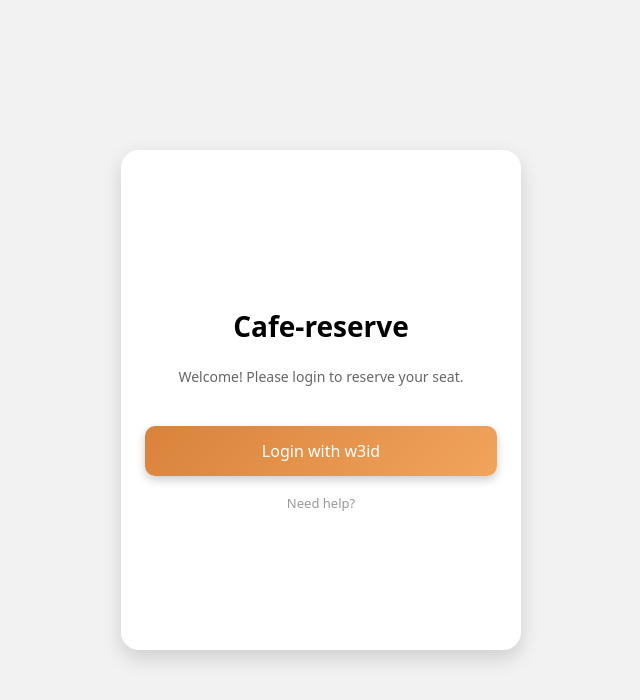
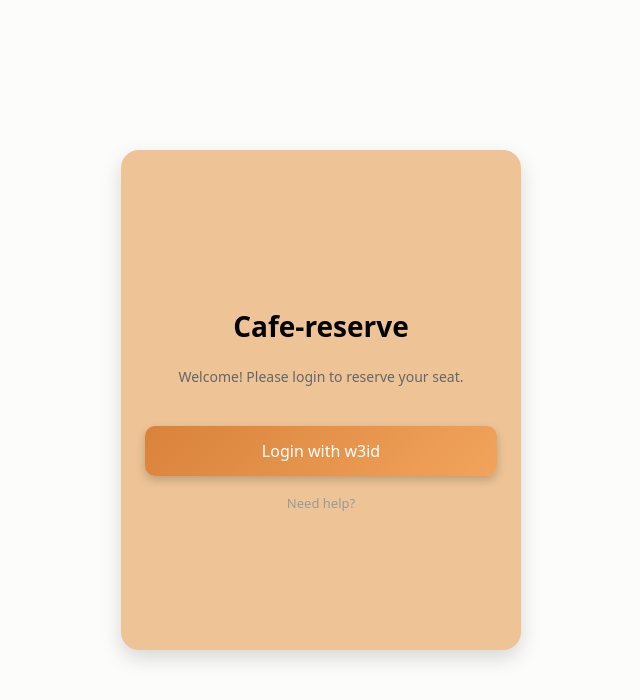
Before and after one commit to Amogh5678/Cafeteria, a React (Vite) app in the folder frontend/: page / in a window 1280 px wide. Shown: the top 700 px of the page, without its empty margins (319-959 px from the left). Built offline with nearby package versions, Linux system fonts and the light colour scheme; no server answers.

Commit message:
welcome message

```diff
--- a/frontend/src/App.jsx
+++ b/frontend/src/App.jsx
@@ -55,7 +55,7 @@ function App() {
         </>
       ) : (
         <>
-          <h1 className="login-title">Welcome ☕</h1>
+          <h1 className="login-title">Welcome</h1>
 
           <p className="login-subtitle">
             You are logged in successfully
--- a/frontend/src/index.css
+++ b/frontend/src/index.css
@@ -9,7 +9,7 @@
 body {
   margin: 0;
   min-height: 100vh;
-  background: #f2f2f2;
+  background: #fcfcfbc6;
   display: flex;
   justify-content: center;
   align-items: center;
@@ -19,7 +19,7 @@ body {
 .login-card {
   width: 400px;
   height: 500px;
-  background: #ffffff;
+  background: #eec497;
   border-radius: 18px;
   box-shadow: 0 8px 20px rgba(0, 0, 0, 0.15);
   padding: 40px 24px;
@@ -27,6 +27,7 @@ body {
   display: flex;
   flex-direction: column;
   justify-content: center;
+  box-shadow: #e0a566;
 }
 
 /* -------- Title -------- */
```
